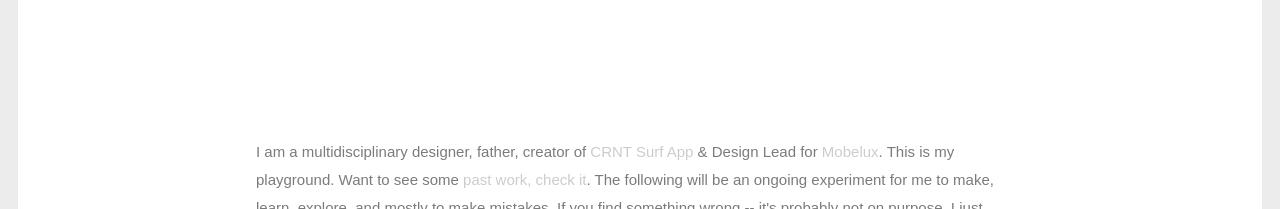
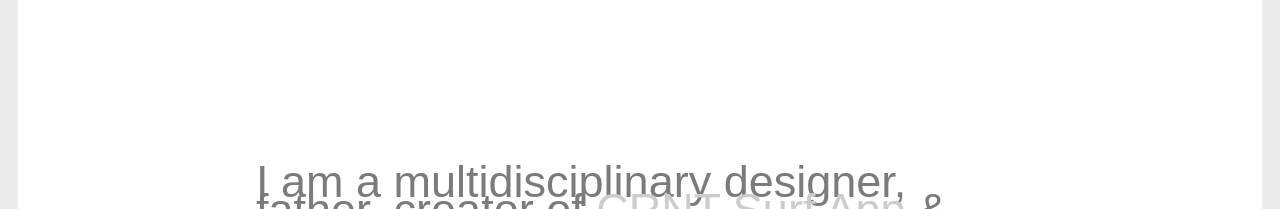
Before and after one commit to raleighfelton/raleighfelton.github.io, a plain HTML site: page index.html in a window 1280 px wide. Shown: the part 551-760 px from the top of the page. Drawn offline with nearby package versions, Linux system fonts and the light colour scheme; a web font is replaced by a local one.

Commit message:
Font update project template

```diff
--- a/css/typography.css
+++ b/css/typography.css
@@ -11,7 +11,6 @@ h1 {
 
 h2, h3, p, a {
   font-family: 'PT Mono',sans-serif;
-  color: red;
 
 }
 
@@ -21,7 +20,7 @@ h3{
 
 p{
   color: #7B7B7B;
-  font-size: 15px;
+  font-size: 45px;
   line-height: 28px;
   font-family: 'PT Mono',sans-serif;
 }
```
